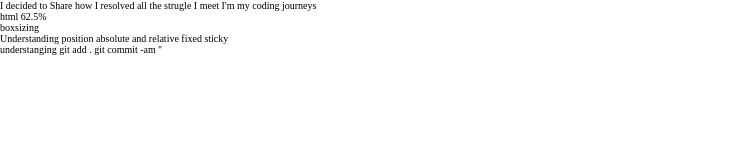
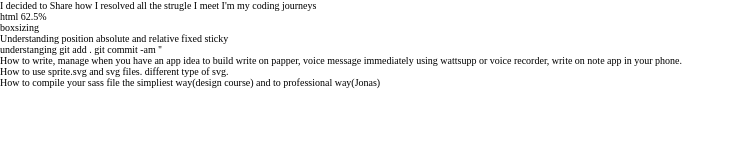
Before and after one commit to adamsJS23/portfolio, a website built with Parcel: page blog.html in a window 1280 px wide. Shown: the whole page, without its empty margins (0-745 px from the left). Built offline with nearby package versions, Linux system fonts and the light colour scheme.

Commit message:
Added new post ideas

```diff
--- a/blog.html
+++ b/blog.html
@@ -39,9 +39,11 @@
       <li>boxsizing</li>
       <li>Understanding position absolute and relative fixed sticky</li>
       <li>understanging git add . git commit -am ''</li>
-      <li></li>
-      <li></li>
-      <li></li>
+      <li>How to write, manage when you have an app idea to build
+        write on papper, voice message immediately using wattsupp or voice recorder, write on note app in your phone.
+      </li>
+      <li>How to use sprite.svg and svg files. different type of svg.</li>
+      <li>How to compile your sass file the simpliest way(design course) and to professional way(Jonas)</li>
     </ul>
   </body>
 </html>
```
